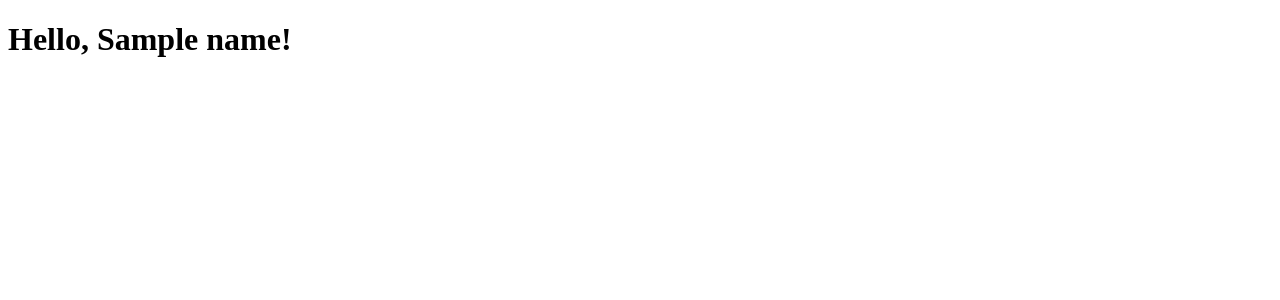
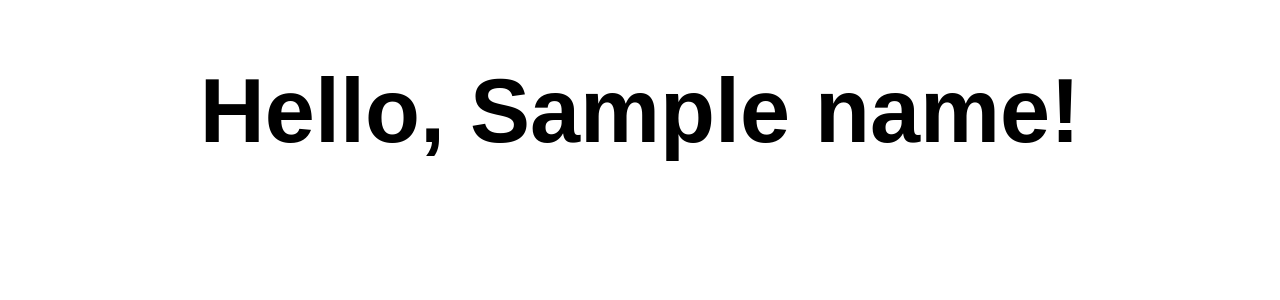
Before and after one commit to ellipticalcurves/djangofruitshopping, a Django app: template lectur/fruitshopping/templates/fruitshopping/base.html in a window 1280 px wide. Shown: the top 300 px of the page. Run offline with Django 4.2, Linux system fonts and the light colour scheme; the template is opened without the code that fills it: most values are stand-ins (such as "Sample title", 1, 10 or a date in 2020).

Commit message:
did some more stuff

```diff
--- /dev/null
+++ b/lectur/fruitshopping/static/fruitshopping/styles.css
@@ -0,0 +1,26 @@
+h1 {
+    font-family: sans-serif;
+    font-size: 90px;
+    text-align: center;
+}
+
+
+body{
+    margin: 0;
+    font-family: sans-serif;
+  }
+  table, td, th {
+      border: 2px solid #aaa;
+      text-align: center;
+
+  }
+  table{
+    text-align: center;
+  }
+  form{
+    margin:10px;
+    border:3px;
+    text-align: center;
+    font-size:50;
+    scale: 1.4;
+  }
--- a/lectur/fruitshopping/templates/fruitshopping/base.html
+++ b/lectur/fruitshopping/templates/fruitshopping/base.html
@@ -1,7 +1,11 @@
+{% load static %}
+
 <!DOCTYPE html>
 <html lang="en">
     <head>
         <title>Hello</title>
+        <link rel="stylesheet" href="{% static 'fruitshopping/styles.css' %}">
+
     </head>
     <body>
         <h1>Hello, {{name}}!</h1>
```
